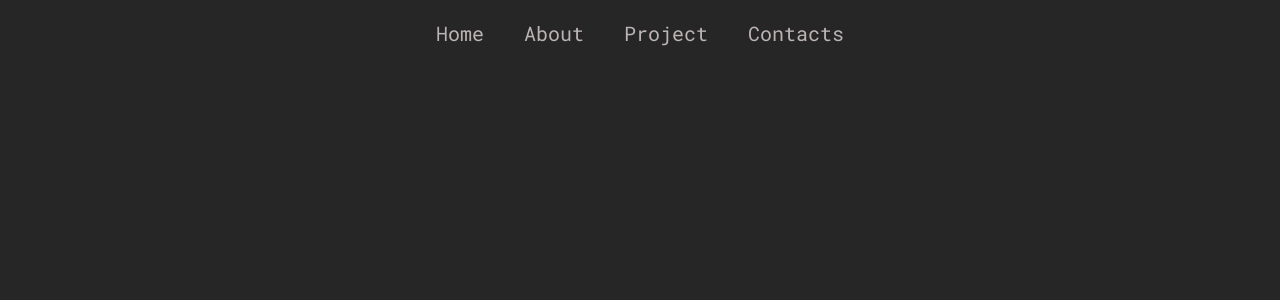
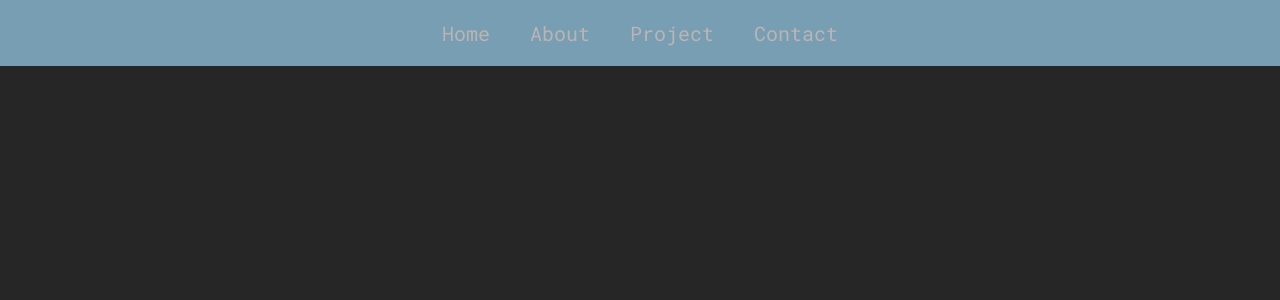
Before and after one commit to JeremyBlau/Developer_Profile_React, a React (Create React App) app: page / in a window 1280 px wide. Shown: the top 300 px of the page. Built offline with nearby package versions, Linux system fonts and the light colour scheme.

Commit message:
removed uneeded code

```diff
--- a/src/components/NavMenu.js
+++ b/src/components/NavMenu.js
@@ -9,7 +9,7 @@ const NavMenuStyles = styled.div`
   left: 0;
   width: 100%;
   padding: 1rem 0;
-  background: var(--dark-bg);
+  background: var(--blue-grey);
   ul {
     max-width: 1200px;
     margin: 0 auto;
@@ -51,7 +51,7 @@ export default function NavMenu() {
           <NavLink to="/projects">Project</NavLink>
         </li>
         <li>
-          <NavLink to="/contacts">Contacts</NavLink>
+          <NavLink to="/contact">Contact</NavLink>
         </li>
       </ul>
     </NavMenuStyles>
--- a/src/styles/GlobalStyle.js
+++ b/src/styles/GlobalStyle.js
@@ -13,6 +13,7 @@ const GlobalStyles = createGlobalStyle`
     --gray-2: #363636;
     --white : white;
     --black: black;
+    --blue-grey: #779eb2;
   }
   html{
     font-size: 10px;
```
